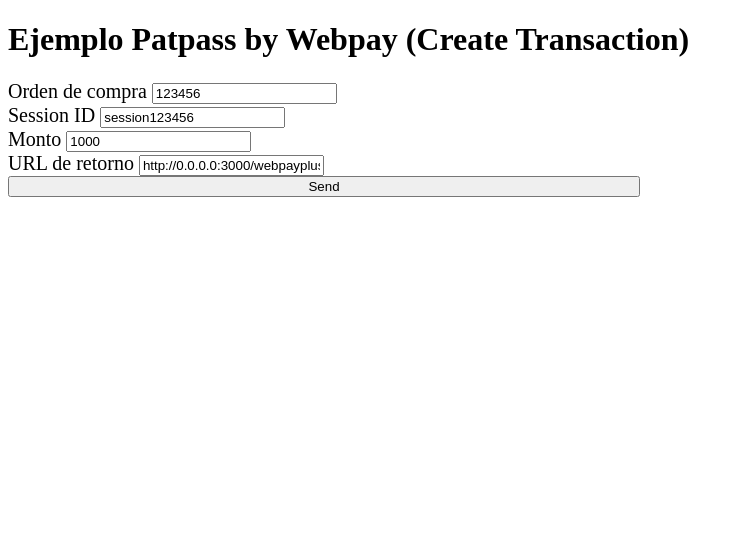
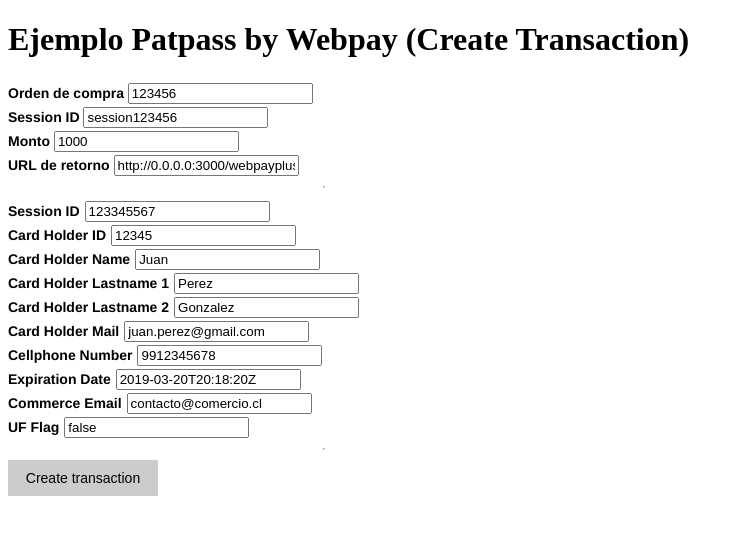
Before and after one commit to TransbankDevelopers/transbank-sdk-ruby-webpay-rest-example, a Rails app: template app/views/patpass/create.html.erb in a window 1280 px wide. Shown: the top 535 px of the page, without its empty margins (0-743 px from the left). Run offline with Rails 7, Linux system fonts and the light colour scheme; the template is opened without the code that fills it, so the values that code supplies are empty; style sheets or scripts are compiled from the project's sources.

Commit message:
Complete create transaction, is ready

```diff
--- a/app/views/layouts/application.html.erb
+++ b/app/views/layouts/application.html.erb
@@ -1,7 +1,7 @@
 <!DOCTYPE html>
 <html>
   <head>
-    <title>Myapp</title>
+    <title>TBK Examples</title>
     <%= csrf_meta_tags %>
 
     <%= stylesheet_link_tag    'application', media: 'all', 'data-turbolinks-track': 'reload' %>
--- a/app/views/patpass/create.html.erb
+++ b/app/views/patpass/create.html.erb
@@ -1,6 +1,13 @@
+<style>
+  label {
+    font-family: "Helvetica Neue", Helvetica, Arial, Sans-Serif;
+    font-size: 14px;
+    font-weight: bolder;
+  }
+</style>
 <h1>Ejemplo Patpass by Webpay (Create Transaction)</h1>
 
-<form class="patpass_form" action="create" method="post" style="display: flex; flex-direction:column; width:50%;font-size: 20px;">
+<form class="patpass_form" action="<%= send_create_path %>" method="post" style="display: flex; flex-direction:column; width:50%;font-size: 20px;">
   <div>
     <label for="buy_order">
       Orden de compra
@@ -28,5 +35,58 @@
     </label>
     <input id="return_url" name="return_url" value="http://0.0.0.0:3000/webpayplus/returnUrl"/>
   </div>
-  <button type="submit">Send</button>
+  <hr>
+  <div>
+    <label for="session_id_wpm_details">Session ID</label>
+    <input type="text" name="wpm_detail[service_id]" id="session_id_wpm_details" value="123345567">
+  </div>
+  <div>
+    <label for="card_holder_id_wpm_details">Card Holder ID</label>
+    <input type="text" name="wpm_detail[card_holder_id]" id="card_holder_id_wpm_details" value="12345">
+  </div>
+
+  <div>
+    <label for="card_holder_name_wpm_details"> Card Holder Name</label>
+    <input type="text" name="wpm_detail[card_holder_name]" id="card_holder_name_wpm_details" value="Juan">
+  </div>
+
+  <div>
+    <label for="card_holder_last_name1_wpm_details">Card Holder Lastname 1</label>
+    <input type="text" name="wpm_detail[card_holder_last_name1]" id="card_holder_last_name1_wpm_details" value="Perez">
+  </div>
+
+  <div>
+    <label for="card_holder_last_name2_wpm_details">Card Holder Lastname 2</label>
+    <input type="text" name="wpm_detail[card_holder_last_name2]" id="card_holder_last_name2_wpm_details" value="Gonzalez">
+  </div>
+
+  <div>
+    <label for="card_holder_mail_wpm_details">Card Holder Mail</label>
+    <input type="text" name="wpm_detail[card_holder_mail]" id="card_holder_mail_wpm_details" value="juan.perez@gmail.com">
+  </div>
+
+  <div>
+    <label for="cellphone_number_wpm_details">Cellphone Number</label>
+    <input type="text" name="wpm_detail[cellphone_number]" id="card_holder_mail_wpm_details" value="9912345678">
+  </div>
+
+  <div>
+    <label for="expiration_date_wpm_details">Expiration Date</label>
+    <input type="text" name="wpm_detail[expiration_date]" id="expiration_date_wpm_details" value="2019-03-20T20:18:20Z">
+  </div>
+
+  <div>
+    <label for="commerce_mail_wpm_details">Commerce Email</label>
+    <input type="text" name="wpm_detail[commerce_mail]" id="commerce_mail_wpm_details" value="contacto@comercio.cl">
+  </div>
+
+  <div>
+    <label for="uf_flag_wpm_details">UF Flag</label>
+    <input type="text" name="wpm_detail[uf_flag]" id="uf_flag_wpm_details" value="false">
+  </div>
+
+  <hr style="background-color: #2E2F30"/>
+  <div>
+    <button type="submit" style="background-color: #CCC; border: solid #CCC 0px; font-size: 14px; width: 150px; padding: 10px">Create transaction</button>
+  </div>
 </form>
--- a/config/routes.rb
+++ b/config/routes.rb
@@ -42,5 +42,6 @@
   post '/oneclick/mall/refund', to: 'oneclick_mall#refund'
 
   get 'patpass/create', to: 'patpass#create'
+  post 'patpass/create', to: 'patpass#send_create', as: :send_create
 
 end
```
Also changed, not shown: app/controllers/patpass_controller.rb (+20 -0 lines), app/views/patpass/transaction_created.html.erb (added, +15 -0 lines), app/views/patpass/transaction_create.html.erb (deleted).
